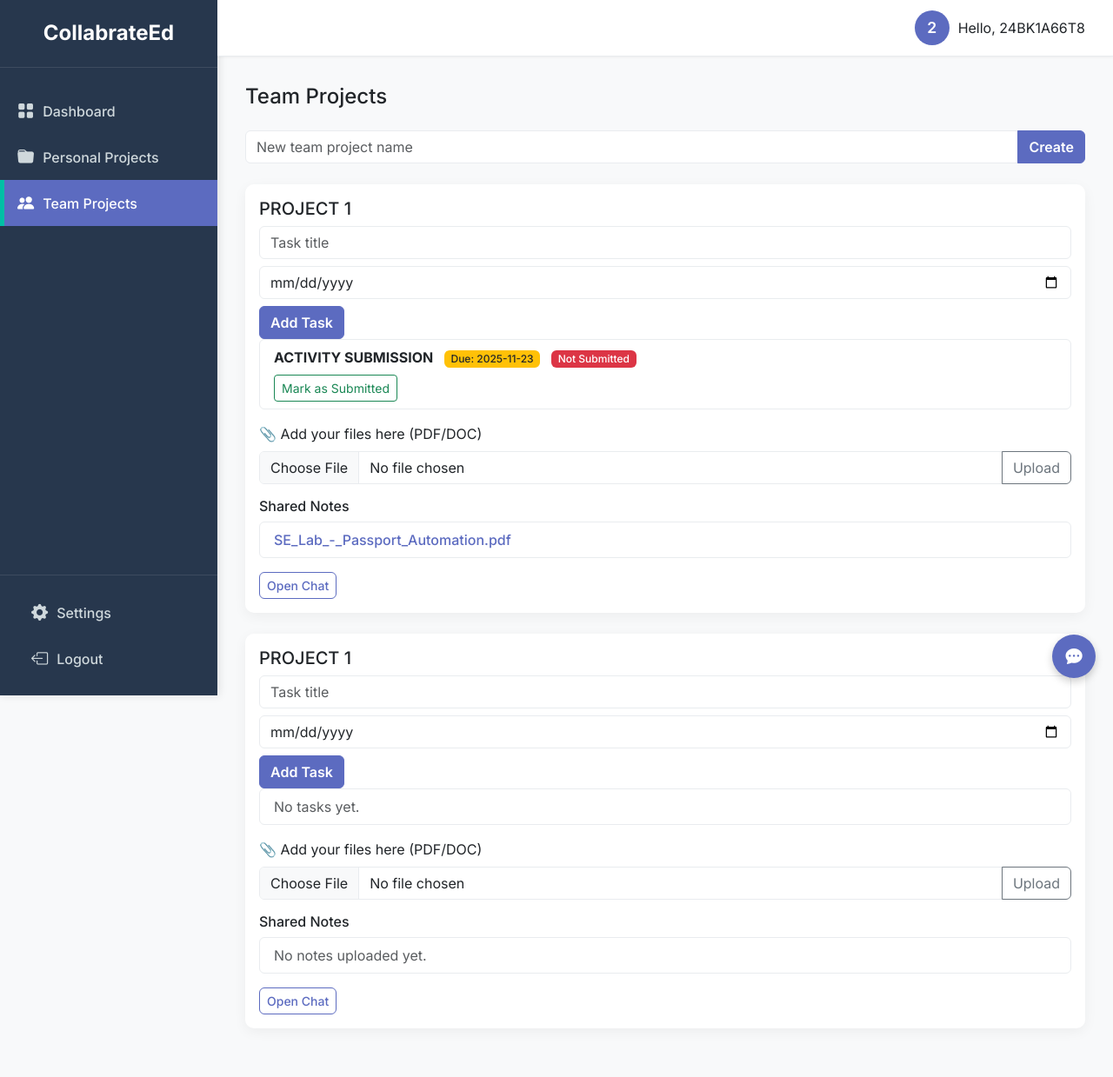
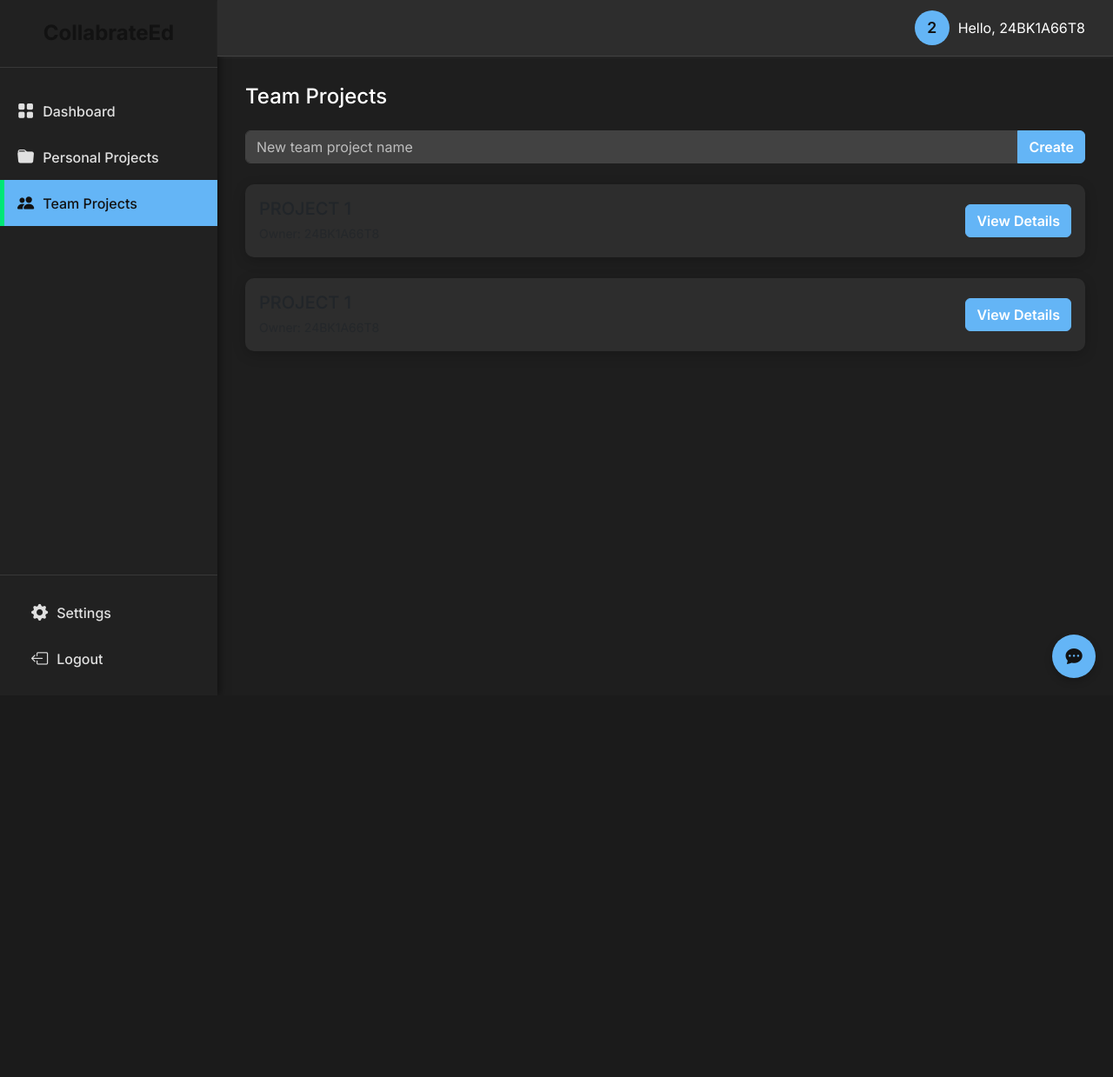
Before and after one commit to SreekarChary/CollabrateEd, a Flask app: page /team-projects in a window 1280 px wide. Shown: the whole page at 87% size. After the commit the page ends 780 px from the top, so only its background shows below. Run offline with Flask 3, Linux system fonts and the light colour scheme; a user stored in the database is signed in.

Commit message:
Error:Team projects page not working

```diff
--- a/CollabrateEd/app.py
+++ b/CollabrateEd/app.py
@@ -5,7 +5,7 @@ from flask_socketio import SocketIO, emit
 from models import db, User, Project, ProjectMember, Task, Note, Message
 from datetime import datetime
 from werkzeug.utils import secure_filename
-from sqlalchemy.orm import joinedload # <--- FIX: ADDED THIS IMPORT AND USED BELOW
+from sqlalchemy.orm import joinedload
 
 # Ensure instance folder exists
 instance_path = os.path.join(os.path.dirname(__file__), 'instance')
@@ -27,7 +27,7 @@ db.init_app(app)
 CORS(app)
 socketio = SocketIO(app)
 
-# --- FIX: Load user before every request to populate g.user for base.html ---
+# --- Load user before every request to populate g.user for base.html ---
 @app.before_request
 def load_logged_in_user():
     """Loads the logged-in user from the database and sets it on the Flask 'g' object."""
@@ -74,6 +74,22 @@ def logout():
     session.clear()
     return redirect(url_for("login"))
 
+# --- New Dark Mode Routes ---
+@app.route("/settings")
+def settings():
+    if "user_id" not in session:
+        return redirect(url_for("login"))
+    return render_template("settings.html")
+
+@app.route("/toggle_dark_mode", methods=["POST"])
+def toggle_dark_mode():
+    if "user_id" not in session:
+        return redirect(url_for("login"))
+    # Toggle the dark_mode setting in the session
+    session['dark_mode'] = not session.get('dark_mode', False)
+    # Redirect back to the previous page, or settings page
+    return redirect(request.referrer or url_for("settings"))
+# ---------------------------
 
 @app.route("/dashboard")
 def dashboard():
@@ -182,18 +198,68 @@ def team_projects():
             project = Project(name=name, owner_id=session["user_id"], is_team=True)
             db.session.add(project)
             db.session.commit()
+
+            # Add all users as members (per original logic structure)
             all_users = User.query.all()
             for user in all_users:
-                member = ProjectMember(project_id=project.id, user_id=user.id)
-                db.session.add(member)
+                existing = ProjectMember.query.filter_by(project_id=project.id, user_id=user.id).first()
+                if not existing:
+                    member = ProjectMember(project_id=project.id, user_id=user.id)
+                    db.session.add(member)
             db.session.commit()
+            return redirect(url_for("view_team_project", project_id=project.id)) # Redirect to new detail view
+
     user_id = session["user_id"]
     member_project_ids = [pm.project_id for pm in ProjectMember.query.filter_by(user_id=user_id).all()]
     team_projects = Project.query.filter(Project.id.in_(member_project_ids), Project.is_team == True).all()
-    for p in team_projects:
-        p.tasks = Task.query.filter_by(project_id=p.id).all()
-        p.notes = Note.query.filter_by(project_id=p.id).all()
+
     return render_template("team_projects.html", team_projects=team_projects)
+
+@app.route("/team-projects/<int:project_id>")
+def view_team_project(project_id):
+    if "user_id" not in session:
+        return redirect(url_for("login"))
+    user_id = session["user_id"]
+    project = Project.query.get(project_id)
+
+    # Check if the project is a team project and if the user is a member
+    is_member = ProjectMember.query.filter_by(project_id=project_id, user_id=user_id).first()
+
+    if not project or not project.is_team or not is_member:
+        return "Access denied or Project not found", 403
+
+    # Fetch all necessary data for the detailed view
+    tasks = Task.query.filter_by(project_id=project_id).options(joinedload(Task.submitter_user), joinedload(Task.assignee)).all()
+    notes = Note.query.filter_by(project_id=project_id).all()
+
+    # Fetch members, eagerly loading User details
+    memberships = ProjectMember.query.filter_by(project_id=project_id).options(joinedload(ProjectMember.user)).all()
+    members = [m.user for m in memberships]
+
+    # Fetch recent chat messages and available users for invite
+    messages = Message.query.filter_by(project_id=project_id).options(joinedload(Message.sender)).order_by(Message.timestamp.desc()).limit(50).all()
+
+    # Assign color classes to each user for chat display (replicated logic)
+    color_classes = ["text-primary", "text-success", "text-danger", "text-warning", "text-info"]
+    user_colors = {}
+    for msg in messages:
+        uid = msg.sender_id
+        if uid not in user_colors:
+            user_colors[uid] = color_classes[uid % len(color_classes)]
+
+    all_users = User.query.all()
+    member_ids = {m.user_id for m in memberships}
+    joinable_users = [u for u in all_users if u.id not in member_ids]
+
+    return render_template("view_team_project.html",
+                           project=project,
+                           tasks=tasks,
+                           notes=notes,
+                           members=members,
+                           messages=messages,
+                           user_colors=user_colors,
+                           all_users=joinable_users)
+
 
 @app.route("/team-projects/<int:project_id>/upload", methods=["POST"])
 def upload_team_note(project_id):
@@ -211,7 +277,7 @@ def upload_team_note(project_id):
         note = Note(user_id=session["user_id"], project_id=project_id, filename=filename)
         db.session.add(note)
         db.session.commit()
-    return redirect(url_for("team_projects"))
+    return redirect(url_for("view_team_project", project_id=project_id, _anchor='files')) # Redirect to detailed view
 
 @app.route("/uploads/<filename>")
 def uploaded_file(filename):
@@ -236,13 +302,13 @@ def add_task(project_id):
         task = Task(
             title=title,
             project_id=project_id,
-            assigned_to=session["user_id"],
+            assigned_to=session["user_id"], # Assigning to creator by default
             due_date=due_date
         )
         db.session.add(task)
         db.session.commit()
 
-    return redirect(url_for("team_projects"))
+    return redirect(url_for("view_team_project", project_id=project_id, _anchor='tasks')) # Redirect to detailed view
 
 @app.route("/submit-task/<int:task_id>", methods=["POST"])
 def submit_task(task_id):
@@ -253,47 +319,28 @@ def submit_task(task_id):
     if not task:
         return "Task not found", 404
 
+    # Added check to ensure the task belongs to a project the user is a member of
+    is_member = ProjectMember.query.filter_by(project_id=task.project_id, user_id=session["user_id"]).first()
+    if not is_member and task.project.owner_id != session["user_id"]: # Also allow owner
+        return "Access denied to submit task", 403
+
     task.submitted = True
     task.submitted_at = datetime.utcnow()
     task.submitted_by = session["user_id"]
     db.session.commit()
 
-    return redirect(url_for("team_projects"))
+    submitter = User.query.get(session["user_id"])
 
+    # Emit a global broadcast for the change for live update
+    socketio.emit('task_submitted', {
+        'task_id': task.id,
+        'project_id': task.project_id,
+        'submitter_username': submitter.username,
+        'submitted_at_date': task.submitted_at.strftime('%Y-%m-%d')
+    }, broadcast=True)
 
-@app.route("/chat/<int:project_id>", methods=["GET", "POST"])
-def chat(project_id):
-    if "user_id" not in session:
-        return redirect(url_for("login"))
+    return redirect(url_for("view_team_project", project_id=task.project_id, _anchor='tasks')) # Redirect to detailed view
 
-    project = Project.query.get(project_id)
-    if not project:
-        return "Project not found", 404
-
-    is_member = ProjectMember.query.filter_by(project_id=project_id, user_id=session["user_id"]).first()
-    if not is_member:
-        return "Access denied", 403
-
-    if request.method == "POST":
-        text = request.form["text"].strip()
-        if text:
-            msg = Message(sender_id=session["user_id"], project_id=project_id, text=text)
-            db.session.add(msg)
-            db.session.commit()
-        return redirect(url_for("chat", project_id=project_id))
-
-    messages = Message.query.filter_by(project_id=project_id).order_by(Message.timestamp.desc()).limit(50).all()
-
-    # Assign color classes to each user
-    color_classes = ["text-primary", "text-success", "text-danger", "text-warning", "text-info"]
-    user_colors = {}
-    for msg in messages:
-        uid = msg.sender_id
-        if uid not in user_colors:
-            # Note: This logic must be replicated in the handle_send_message function for real-time updates
-            user_colors[uid] = color_classes[uid % len(color_classes)]
-
-    return render_template("chat.html", project=project, messages=messages, user_colors=user_colors)
 
 @app.route("/projects/<int:project_id>/invite", methods=["POST"])
 def invite_member(project_id):
@@ -301,13 +348,21 @@ def invite_member(project_id):
         return redirect(url_for("login"))
     username = request.form["username"]
     user = User.query.filter_by(username=username).first()
-    if user:
+    project = Project.query.get(project_id)
+
+    if user and project:
         existing = ProjectMember.query.filter_by(project_id=project_id, user_id=user.id).first()
         if not existing:
             member = ProjectMember(project_id=project_id, user_id=user.id)
             db.session.add(member)
             db.session.commit()
-    return redirect(url_for("view_project", project_id=project_id))
+
+    if project.is_team:
+        # Redirect to the new team project view
+        return redirect(url_for("view_team_project", project_id=project_id, _anchor='team'))
+    else:
+        # Keep old redirect for personal projects
+        return redirect(url_for("view_project", project_id=project_id))
 
 # 🌟 FIX: Real-time chat handler corrected to include username and color class
 @socketio.on('send_message')
--- a/CollabrateEd/static/style.css
+++ b/CollabrateEd/static/style.css
@@ -346,3 +346,90 @@ body {
 .text-danger { color: #DC3545 !important; }
 .text-warning { color: #FFC107 !important; }
 .text-info { color: #17A2B8 !important; }
+
+/* 5. Dark Mode Styles */
+.dark-mode {
+    --primary-color: #64B5F6; /* Lighter Blue */
+    --primary-hover: #42A5F5;
+    --secondary-color: #00E676; /* Brighter Green */
+    --light-color: #121212;   /* Very Dark Grey for light elements */
+    --bg-color: #1E1E1E;      /* Dark background */
+    --card-bg: #2D2D2D;       /* Darker cards */
+    --sidebar-bg: #212121;    /* Darkest sidebar */
+    --sidebar-link: #E0E0E0;  /* Light text */
+    --text-dark: #FFFFFF;     /* White main text */
+    --text-muted: #BDBDBD;
+    --border-color: #424242;
+    --chat-bg: #212121;
+}
+
+.dark-mode body {
+    color: var(--text-dark);
+}
+
+.dark-mode .sidebar {
+    box-shadow: 2px 0 10px rgba(0, 0, 0, 0.5);
+}
+
+.dark-mode .top-header {
+    background-color: var(--card-bg);
+    border-bottom: 1px solid var(--border-color);
+    box-shadow: 0 1px 3px rgba(255, 255, 255, 0.05);
+}
+
+.dark-mode .user-profile {
+    color: var(--text-dark);
+}
+
+.dark-mode .main-panel {
+    background-color: var(--bg-color);
+}
+
+.dark-mode .login-bg {
+    background-color: var(--bg-color);
+}
+
+.dark-mode .login-card {
+    background-color: var(--card-bg);
+    border: 1px solid var(--border-color);
+    box-shadow: 0 8px 25px rgba(0, 0, 0, 0.5);
+}
+
+.dark-mode .card {
+    background-color: var(--card-bg);
+    box-shadow: 0 4px 15px rgba(0, 0, 0, 0.2);
+}
+
+.dark-mode .card-header-custom {
+    background-color: var(--primary-color) !important;
+}
+
+.dark-mode .list-group-item {
+    background-color: var(--card-bg);
+    border-color: var(--border-color);
+    color: var(--text-dark);
+}
+
+.dark-mode .form-control, .dark-mode .form-select {
+    background-color: #424242;
+    color: var(--text-dark);
+    border-color: var(--border-color);
+}
+.dark-mode .form-control::placeholder {
+    color: var(--text-muted);
+}
+.dark-mode .form-control:focus, .dark-mode .form-select:focus {
+    background-color: #424242;
+    border-color: var(--primary-color);
+    box-shadow: 0 0 0 0.25rem rgba(100, 181, 246, 0.25) !important;
+}
+
+.dark-mode .chat-messages {
+    background-color: var(--chat-bg);
+}
+/* Ensure utility colors for chat are still readable */
+.dark-mode .text-primary { color: #64B5F6 !important; }
+.dark-mode .text-success { color: #81C784 !important; }
+.dark-mode .text-danger { color: #E57373 !important; }
+.dark-mode .text-warning { color: #FFD54F !important; }
+.dark-mode .text-info { color: #4FC3F7 !important; }
--- a/CollabrateEd/templates/base.html
+++ b/CollabrateEd/templates/base.html
@@ -8,7 +8,7 @@
   <link rel="stylesheet" href="https://cdn.jsdelivr.net/npm/bootstrap-icons@1.10.5/font/bootstrap-icons.css">
   <link rel="stylesheet" href="{{ url_for('static', filename='style.css') }}">
 </head>
-<body>
+<body class="{% if session.get('dark_mode') %}dark-mode{% endif %}">
 
   <div class="app-container">
 
@@ -29,7 +29,7 @@
 
         <ul class="nav flex-column nav-footer">
           <li class="nav-item">
-            <a href="#" class="nav-link" title="Settings"><i class="bi bi-gear-fill"></i> Settings</a>
+            <a href="{{ url_for('settings') }}" class="nav-link" title="Settings"><i class="bi bi-gear-fill"></i> Settings</a>
           </li>
           <li class="nav-item logout-link">
             <a href="/logout" class="nav-link" title="Logout"><i class="bi bi-box-arrow-left"></i> Logout</a>
@@ -97,10 +97,12 @@
         // Handle sub-pages (e.g., viewing a specific project)
         if (path.startsWith('/projects/') && !path.startsWith('/team-projects')) {
             document.querySelector('.sidebar-nav a[title="Personal Projects"]').classList.add('active');
-        } else if (path.startsWith('/chat') || path.startsWith('/team-projects')) {
+        } else if (path.startsWith('/team-projects')) {
              document.querySelector('.sidebar-nav a[href="/team-projects"]').classList.add('active');
         } else if (path.startsWith('/profile')) {
              document.querySelector('.sidebar-nav a[href="/profile"]').classList.add('active');
+        } else if (path.startsWith('/settings')) {
+             document.querySelector('.nav-footer a[title="Settings"]').classList.add('active');
         }
     });
 
--- a/CollabrateEd/templates/team_projects.html
+++ b/CollabrateEd/templates/team_projects.html
@@ -10,66 +10,12 @@
 
 {% for project in team_projects %}
   <div class="card mb-4">
-    <div class="card-body">
-      <h5 class="card-title">{{ project.name }}</h5>
-
-      <form method="POST" action="/tasks/{{ project.id }}">
-        <input type="text" name="title" placeholder="Task title" class="form-control mb-2" required>
-        <input type="date" name="due_date" class="form-control mb-2">
-        <button type="submit" class="btn btn-primary">Add Task</button>
-      </form>
-
-      <ul class="list-group mb-3">
-        {% for task in project.tasks %}
-          <li class="list-group-item d-flex justify-content-between align-items-start flex-column">
-            <div class="w-100">
-              <strong>{{ task.title }}</strong>
-              {% if task.due_date %}
-                <span class="badge bg-warning text-dark ms-2">Due: {{ task.due_date.strftime('%Y-%m-%d') }}</span>
-              {% endif %}
-              {% if task.submitted %}
-                <span class="badge bg-success ms-2">
-                  Submitted by {{ task.submitter_user.username }} on {{ task.submitted_at.strftime('%Y-%m-%d') }}
-                </span>
-              {% else %}
-                <span class="badge bg-danger ms-2">Not Submitted</span>
-              {% endif %}
-            </div>
-            {% if not task.submitted %}
-              <form method="POST" action="/submit-task/{{ task.id }}" class="mt-2">
-                <button class="btn btn-outline-success btn-sm">Mark as Submitted</button>
-              </form>
-            {% endif %}
-          </li>
-        {% else %}
-          <li class="list-group-item text-muted">No tasks yet.</li>
-        {% endfor %}
-      </ul>
-
-      <form method="POST" action="{{ url_for('upload_team_note', project_id=project.id) }}" enctype="multipart/form-data" class="mb-3">
-        <label class="form-label">📎 Add your files here (PDF/DOC)</label>
-        <div class="input-group">
-          <input type="file" name="file" class="form-control" required>
-          <button class="btn btn-outline-secondary" type="submit">Upload</button>
-        </div>
-      </form>
-
-      <h6>Shared Notes</h6>
-      <ul class="list-group mb-3">
-        {% for note in project.notes %}
-          <li class="list-group-item">
-            <a href="{{ url_for('uploaded_file', filename=note.filename) }}" target="_blank">{{ note.filename }}</a>
-          </li>
-        {% else %}
-          <li class="list-group-item text-muted">No notes uploaded yet.</li>
-        {% endfor %}
-      </ul>
-
-      {% if project.is_team %}
-        <a href="{{ url_for('chat', project_id=project.id) }}" class="btn btn-sm btn-outline-primary">Open Chat</a>
-      {% else %}
-        <div class="text-muted">Chat is only available for team projects.</div>
-      {% endif %}
+    <div class="card-body d-flex justify-content-between align-items-center">
+      <div>
+        <h5 class="card-title mb-1">{{ project.name }}</h5>
+        <small class="text-muted">Owner: {{ project.owner.username }}</small>
+      </div>
+      <a href="{{ url_for('view_team_project', project_id=project.id) }}" class="btn btn-primary">View Details</a>
     </div>
   </div>
 {% else %}
```
Also changed, not shown: CollabrateEd/templates/settings.html (added, +23 -0 lines), CollabrateEd/templates/view_team_project.html (added, +231 -0 lines).
